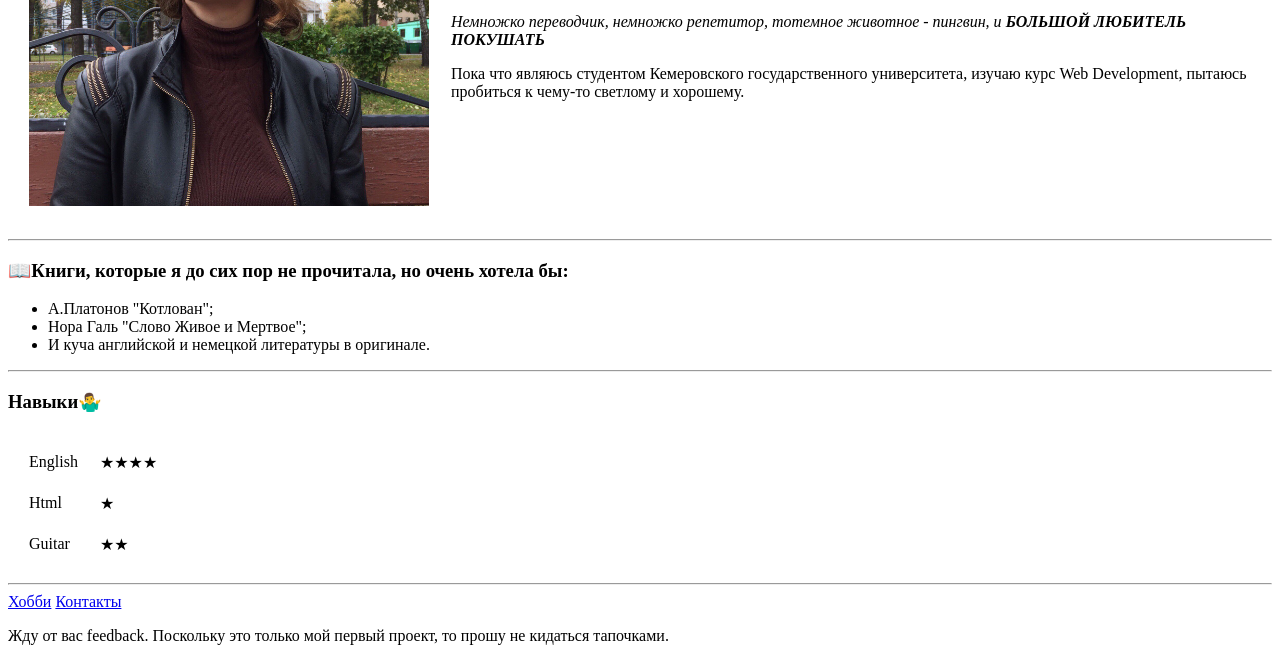
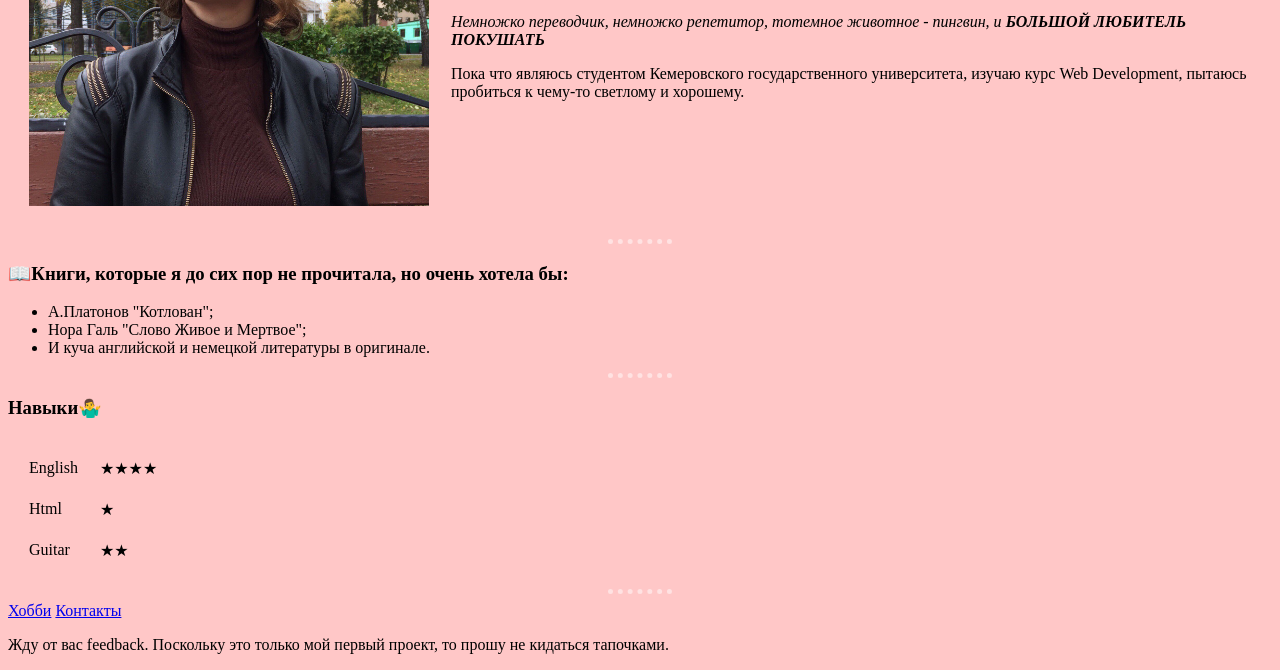
Before and after one commit to evseberg/CV, a plain HTML site: page index.html in a window 1280 px wide. Shown: the part 223-893 px from the top of the page. Drawn offline with Linux system fonts and the light colour scheme.

Commit message:
Update index.html

```diff
--- a/index.html
+++ b/index.html
@@ -4,6 +4,20 @@
 <head>
   <meta charset="utf-8">
   <title>Первый сайт Ирочки</title>
+    <style>
+    body {
+      background-color: #ffc7c7;
+    }
+
+    hr {
+      border-style: none;
+      border-top-style: dotted;
+      border-color: #ffe2e2;
+      border-width: 5px;
+      width: 5%;
+    }
+
+  </style>
 </head>
 
 <body>
```
